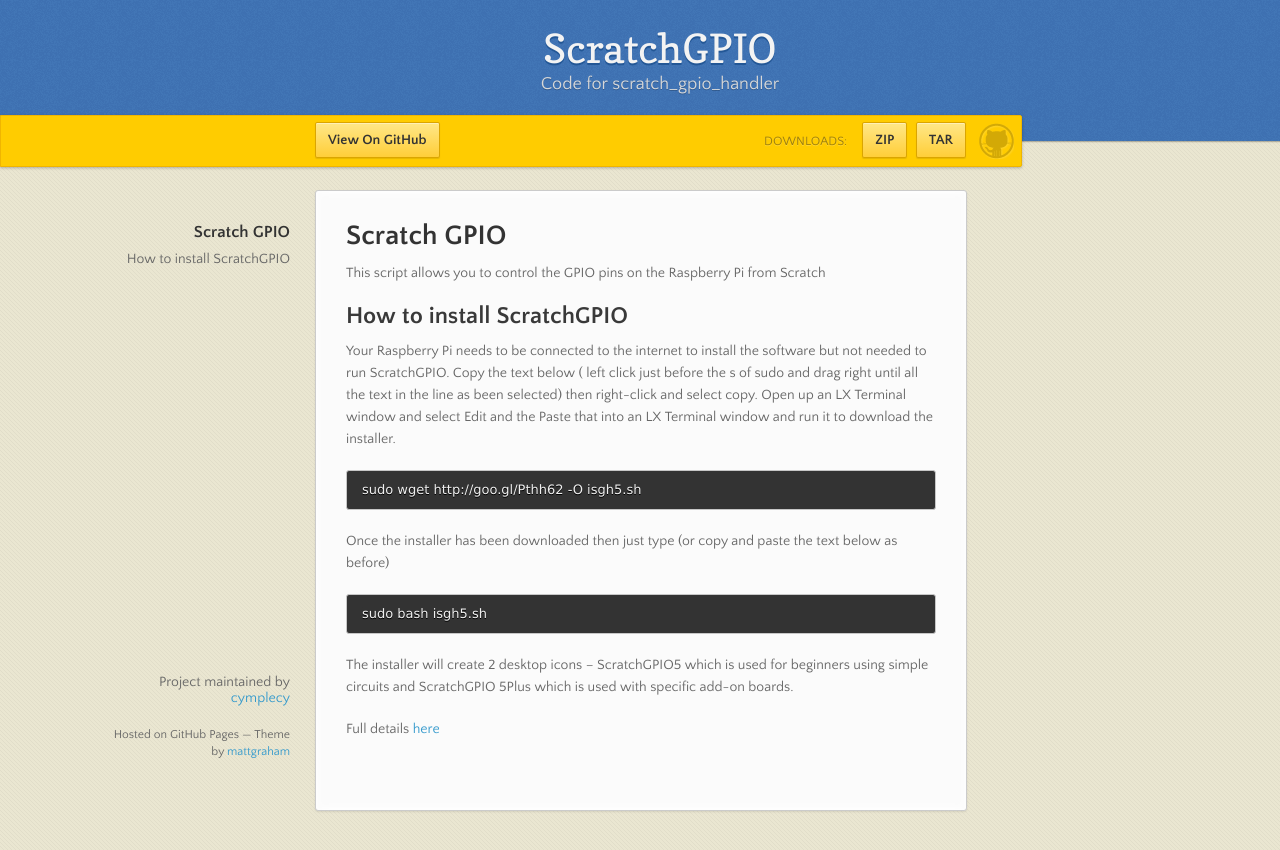
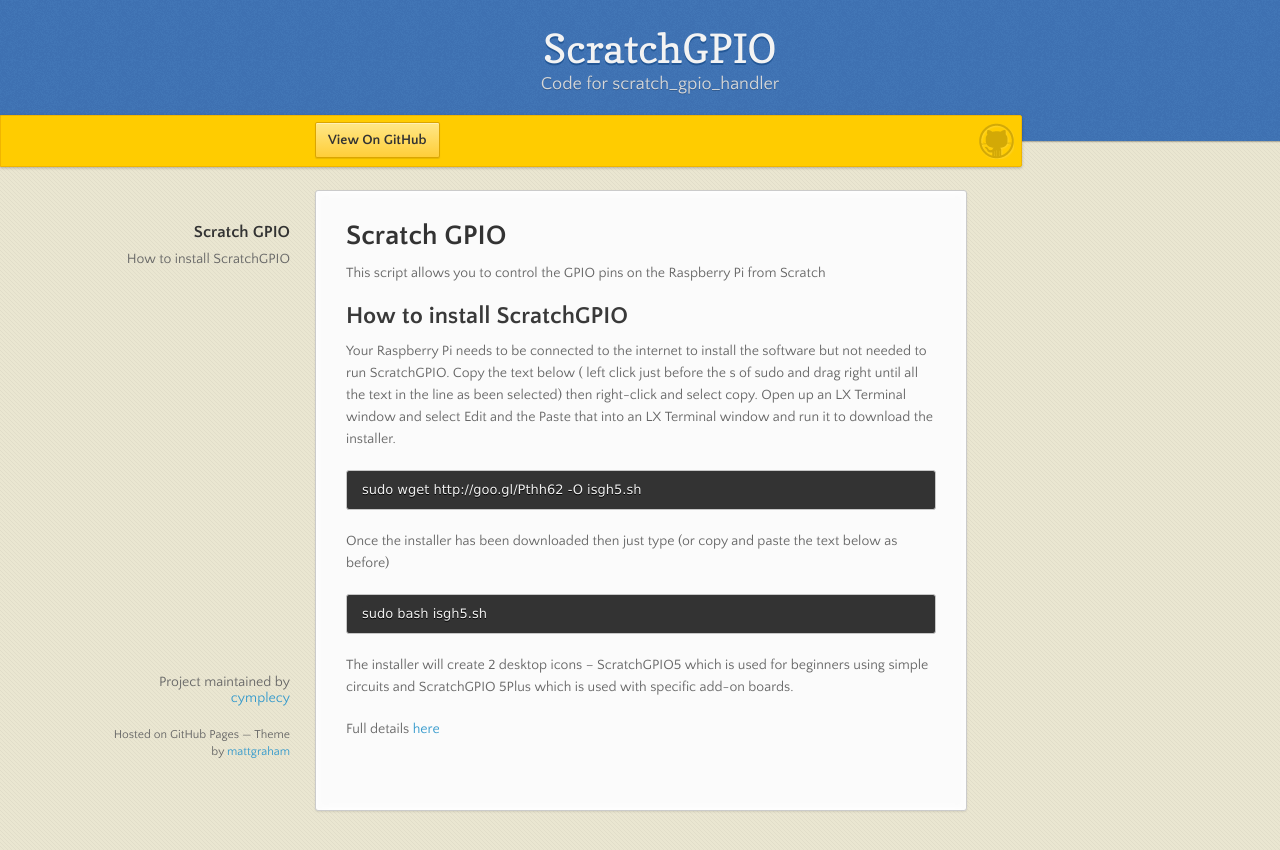
Before and after one commit to cymplecy/scratch_gpio, a plain HTML site: page index.html in a window 1280 px wide. Drawn offline with nearby package versions, Linux system fonts and the light colour scheme.

Commit message:
Remove download links
These are probably misleading as they just download the git project, not the installer

```diff
--- a/index.html
+++ b/index.html
@@ -25,13 +25,6 @@
         <span id="logo"></span>
 
         <a href="https://github.com/cymplecy/scratch_gpio" class="button fork"><strong>View On GitHub</strong></a>
-        <div class="downloads">
-          <span>Downloads:</span>
-          <ul>
-            <li><a href="https://github.com/cymplecy/scratch_gpio/zipball/master" class="button">ZIP</a></li>
-            <li><a href="https://github.com/cymplecy/scratch_gpio/tarball/master" class="button">TAR</a></li>
-          </ul>
-        </div>
       </div><!-- end banner -->
 
     <div class="wrapper">
```
